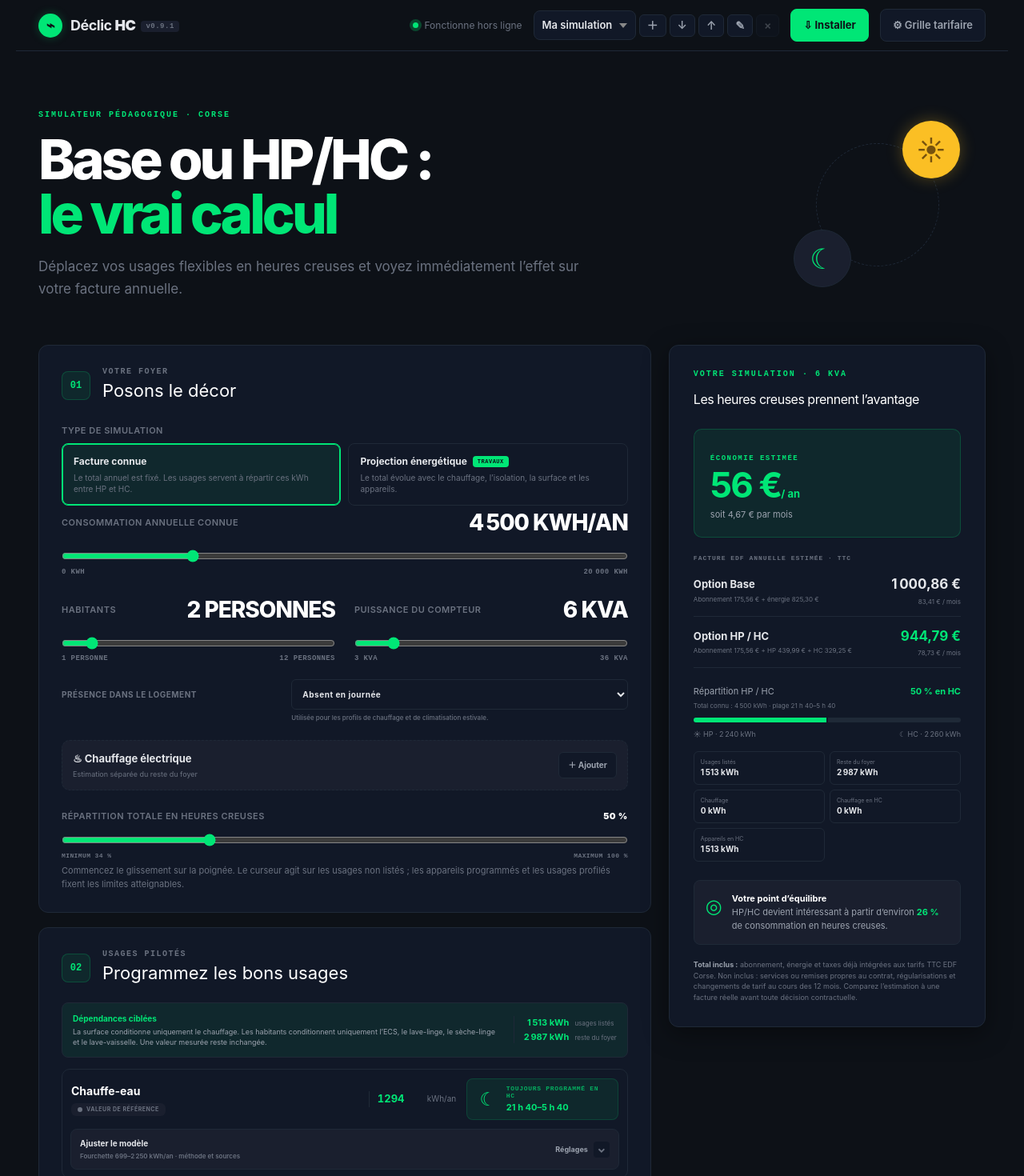
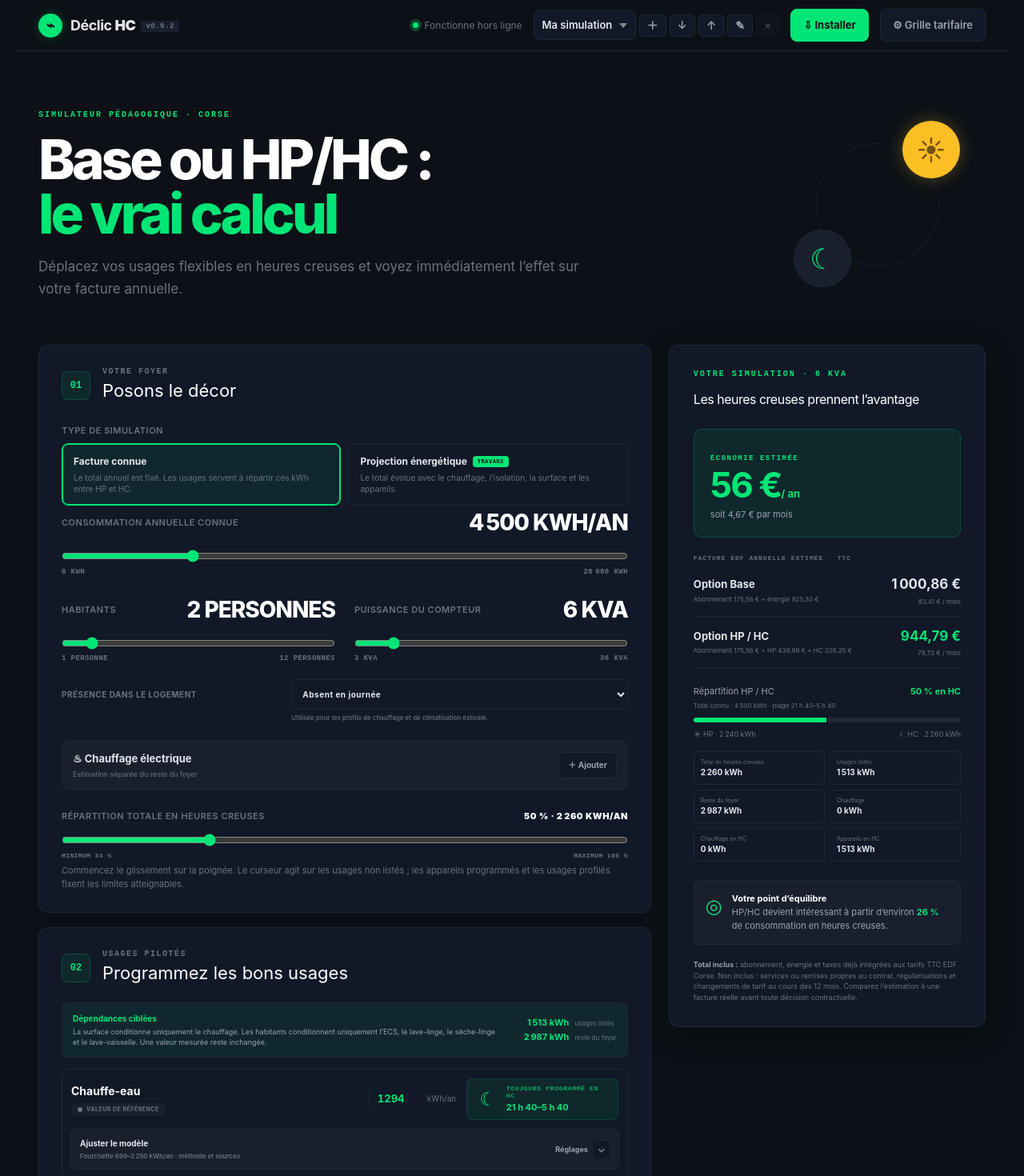
Before and after one commit to niqoz/declic-hc, a Next.js app: page / in a window 1280 px wide. Shown: the top 1470 px of the page at 80% size. Built offline with nearby package versions, Linux system fonts and the light colour scheme.

Commit message:
Affiche le total annuel en heures creuses

```diff
--- a/app/page.tsx
+++ b/app/page.tsx
@@ -584,7 +584,7 @@ export default function Home() {
                 <p className="heating-note">Profil standardisé : 19 °C en confort, 17 °C la nuit et pendant les absences. Sans chauffage à accumulation déclaré, seuls les besoins ayant naturellement lieu pendant la plage HC sont comptés en heures creuses. {energyMode === "known-total" ? "Avec une facture connue, les choix techniques restent informatifs et ne modifient pas le calcul : passez en projection pour comparer des travaux." : "En projection, le chauffage fait varier la consommation totale selon les caractéristiques choisies."} Estimation pédagogique H3 à affiner avec les <a href="https://www.data.corsica/explore/dataset/dpe-logements-existants-en-corse-depuis-juillet-2021/" target="_blank" rel="noreferrer">DPE corses</a>.</p>
               </>}
             </section>
-            <label className="range-label"><span>Répartition totale en heures creuses <strong>{results.share.toFixed(0)} %</strong></span><ThumbOnlyRange aria-label="Répartition totale en heures creuses" min={results.minShare} max={results.maxShare} step={1} value={results.share} disabled={results.backgroundKwh <= 0} onValueChange={setTotalHcShare} /></label>
+            <label className="range-label"><span>Répartition totale en heures creuses <strong>{results.share.toFixed(0)} % · {number.format(results.hcKwh)} kWh/an</strong></span><ThumbOnlyRange aria-label="Répartition totale en heures creuses" min={results.minShare} max={results.maxShare} step={1} value={results.share} disabled={results.backgroundKwh <= 0} onValueChange={setTotalHcShare} /></label>
             <div className="range-scale"><span>Minimum {results.minShare.toFixed(0)} %</span><span>Maximum {results.maxShare.toFixed(0)} %</span></div>
             <p className="hint">Commencez le glissement sur la poignée. Le curseur agit sur les usages non listés ; les appareils programmés et les usages profilés fixent les limites atteignables.</p>
           </section>
@@ -637,7 +637,7 @@ export default function Home() {
             <article><span><strong>Option Base</strong><small>Abonnement {preciseEuros.format(results.baseSubscriptionCost)} + énergie {preciseEuros.format(results.baseEnergyCost)}</small></span><span className="cost-total"><strong>{preciseEuros.format(results.baseCost)}</strong><small>{preciseEuros.format(results.baseCost / 12)} / mois</small></span></article>
             <article className="highlight"><span><strong>Option HP / HC</strong><small>Abonnement {preciseEuros.format(results.hphcSubscriptionCost)} + HP {preciseEuros.format(results.hpEnergyCost)} + HC {preciseEuros.format(results.hcEnergyCost)}</small>{energyMode === "projected" && <small>Scénarios bas/haut : {preciseEuros.format(hphcEstimateMin)}–{preciseEuros.format(hphcEstimateMax)} / an</small>}</span><span className="cost-total"><strong>{preciseEuros.format(results.hphcCost)}</strong><small>{preciseEuros.format(results.hphcCost / 12)} / mois</small></span></article>
           </div>
-          <div className="distribution"><div className="distribution-title"><span>Répartition HP / HC<small>{energyMode === "projected" ? "Total projeté" : "Total connu"} : {number.format(results.totalKwh)} kWh · plage {formatTime(activeOffPeakWindow.start)}–{formatTime(activeOffPeakWindow.end)}</small></span><strong>{results.share.toFixed(0)} % en HC</strong></div><div className="bar"><span style={{ width: `${results.share}%` }} /></div><div className="bar-legend"><span>☀ HP · {number.format(results.hpKwh)} kWh</span><span>☾ HC · {number.format(results.hcKwh)} kWh</span></div><div className="energy-breakdown"><span>Usages listés<strong>{number.format(results.applianceKwh)} kWh</strong></span><span>Reste du foyer<strong>{number.format(results.backgroundKwh)} kWh</strong></span><span>Chauffage<strong>{number.format(results.heatingKwh)} kWh</strong></span><span>Chauffage en HC<strong>{number.format(results.heatingHcKwh)} kWh</strong></span><span>Appareils en HC<strong>{number.format(results.scheduledHc)} kWh</strong></span></div></div>
+          <div className="distribution"><div className="distribution-title"><span>Répartition HP / HC<small>{energyMode === "projected" ? "Total projeté" : "Total connu"} : {number.format(results.totalKwh)} kWh · plage {formatTime(activeOffPeakWindow.start)}–{formatTime(activeOffPeakWindow.end)}</small></span><strong>{results.share.toFixed(0)} % en HC</strong></div><div className="bar"><span style={{ width: `${results.share}%` }} /></div><div className="bar-legend"><span>☀ HP · {number.format(results.hpKwh)} kWh</span><span>☾ HC · {number.format(results.hcKwh)} kWh</span></div><div className="energy-breakdown"><span>Total en heures creuses<strong>{number.format(results.hcKwh)} kWh</strong></span><span>Usages listés<strong>{number.format(results.applianceKwh)} kWh</strong></span><span>Reste du foyer<strong>{number.format(results.backgroundKwh)} kWh</strong></span><span>Chauffage<strong>{number.format(results.heatingKwh)} kWh</strong></span><span>Chauffage en HC<strong>{number.format(results.heatingHcKwh)} kWh</strong></span><span>Appareils en HC<strong>{number.format(results.scheduledHc)} kWh</strong></span></div></div>
           <div className="threshold"><span className="threshold-icon">◎</span><p><strong>Votre point d’équilibre</strong><br />{breakEvenText}</p></div>
           <p className="disclaimer"><strong>Total inclus :</strong> abonnement, énergie et taxes déjà intégrées aux tarifs TTC EDF Corse. Non inclus : services ou remises propres au contrat, régularisations et changements de tarif au cours des 12 mois. Comparez l’estimation à une facture réelle avant toute décision contractuelle.</p>
         </aside>
--- a/app/version.ts
+++ b/app/version.ts
@@ -1 +1 @@
-export const APP_VERSION = "0.9.1";
+export const APP_VERSION = "0.9.2";
--- a/package.json
+++ b/package.json
@@ -1,6 +1,6 @@
 {
   "name": "site-creator-vinext-starter",
-  "version": "0.9.1",
+  "version": "0.9.2",
   "private": true,
   "engines": {
     "node": ">=22.13.0"
--- a/public/sw.js
+++ b/public/sw.js
@@ -1,4 +1,4 @@
-const CACHE = "declic-hc-v0.9.1";
+const CACHE = "declic-hc-v0.9.2";
 const APP_SHELL = ["./", "./manifest.webmanifest", "./favicon.svg", "./icon-192.png", "./icon-512.png"]
   .map((path) => new URL(path, self.registration.scope).pathname);
 const OFFLINE_PAGE = new URL("./", self.registration.scope).pathname;
```
Also changed, not shown: public/manifest.webmanifest, 2 other files (tests, documents, lock files or other folders).
